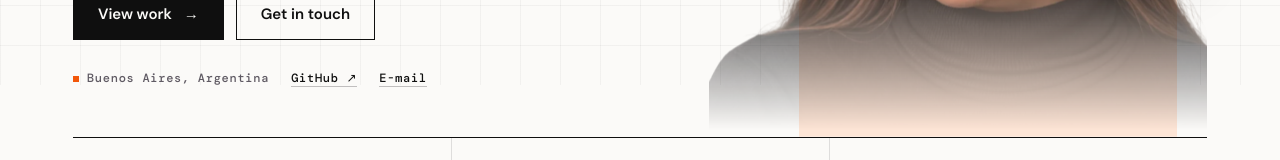
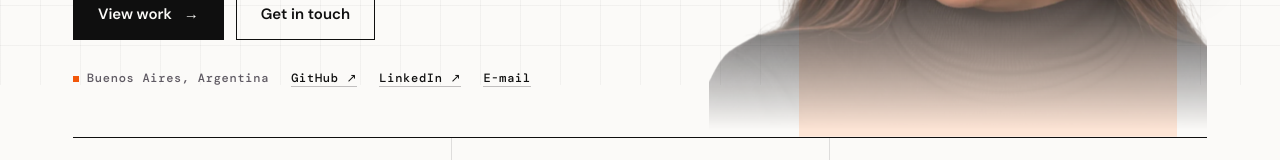
Before and after one commit to bylunadev/bylunadev.github.io, a Next.js app: page / in a window 1280 px wide. Shown: the part 715-875 px from the top of the page. Built offline with nearby package versions, Linux system fonts and the light colour scheme; no server answers.

Commit message:
Adicionar link do LinkedIn

```diff
--- a/app/components/footer.tsx
+++ b/app/components/footer.tsx
@@ -7,6 +7,6 @@ export default function Footer() {
   const { lang } = useLang();
   return <footer className="site-footer">
     <p>© {new Date().getFullYear()} Luana Menezes · {site[lang].footer}</p>
-    <p><a href={`mailto:${links.email}`}>{links.email}</a> · <a href={links.github} target="_blank" rel="noreferrer">GitHub</a></p>
+    <p><a href={`mailto:${links.email}`}>{links.email}</a> · <a href={links.github} target="_blank" rel="noreferrer">GitHub</a>{links.linkedin && <> · <a href={links.linkedin} target="_blank" rel="noreferrer">LinkedIn</a></>}</p>
   </footer>;
 }
--- a/app/content/site.ts
+++ b/app/content/site.ts
@@ -5,7 +5,7 @@ export const links = {
   whatsapp: 'https://wa.me/5491173692773',
   github: 'https://github.com/luanacbmenezes-lab',
   /** Leave empty until there is a public profile: the link is hidden while empty. */
-  linkedin: '',
+  linkedin: 'https://www.linkedin.com/in/luana-catunda-bezerra-de-menezes-aa0165447/',
 };
 
 export const sectionIds = ['about', 'method', 'skills', 'work', 'experience', 'contact'] as const;
```
